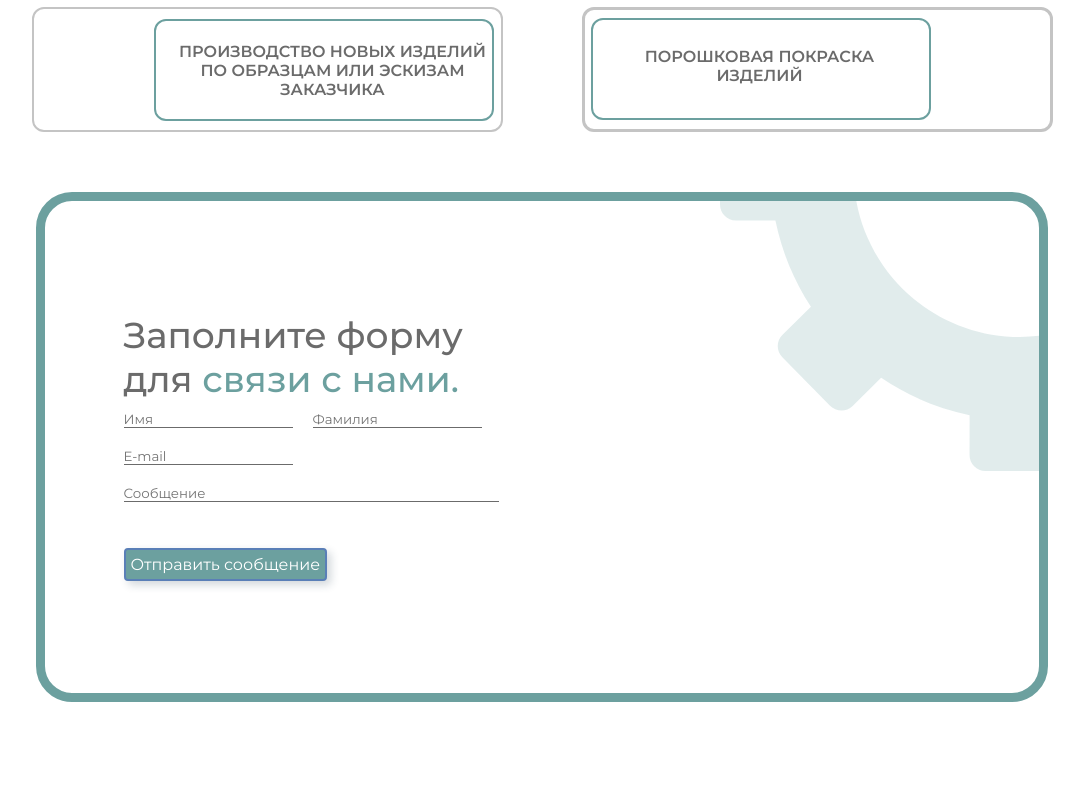
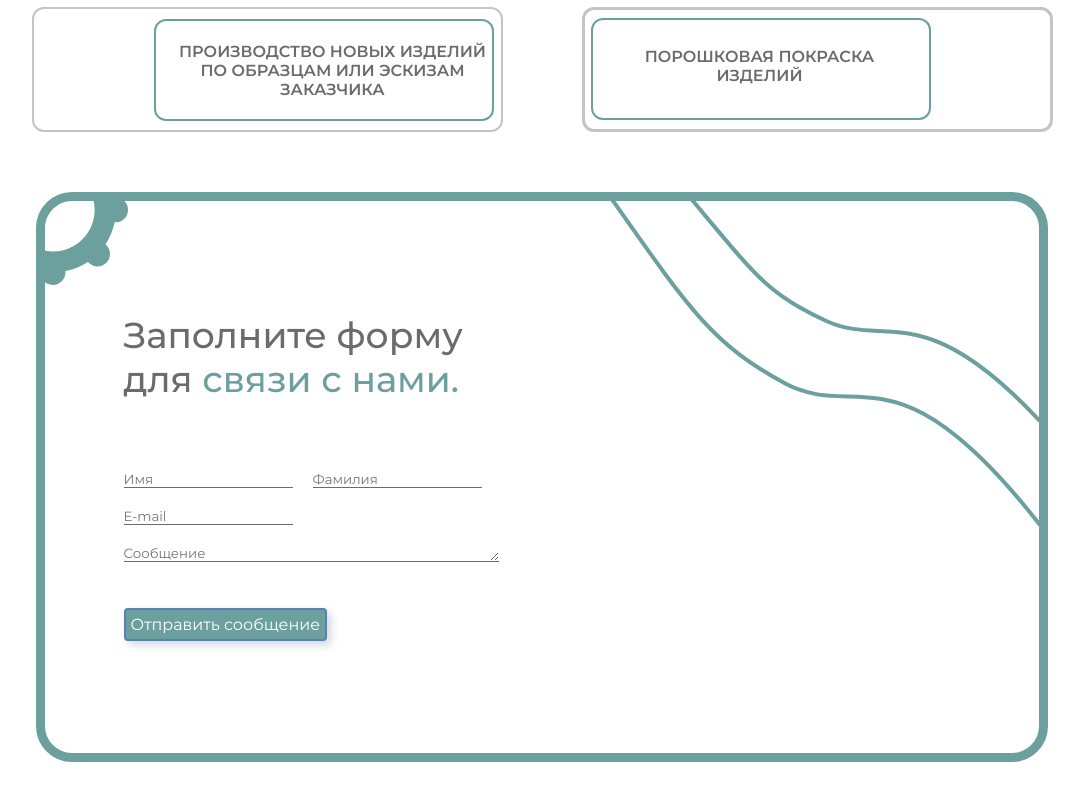
Before and after one commit to Siskinbird/vue-metaform, a Vue app: page /#/ in a window 1280 px wide. Shown: the part 1589-2389 px from the top of the page, without its empty margins (98-1182 px from the left). Before the commit the page ends 2351 px from the top, so only its background shows below. Built offline with nearby package versions, Linux system fonts and the light colour scheme.

Commit message:
add: zoom-in animation

```diff
--- a/src/components/FeedbackForm.vue
+++ b/src/components/FeedbackForm.vue
@@ -1,6 +1,6 @@
 <template>
     <section class="feedback container">
-        <div class="feedback__body">
+        <div class="feedback__body" data-aos="zoom-in" data-aos-duration="1000">
             <div class="form__main">
                 <div class="form__title">
                     <h2>Заполните форму для <span>связи с нами.</span></h2>
@@ -35,6 +35,7 @@
 
 <style scoped lang="scss">
     .feedback__body {
+        background:  url('../assets/background/shesternya.svg') -67px -66px no-repeat;
         display: flex;
         flex-direction: row;
         justify-content: space-between;
@@ -45,11 +46,12 @@
         border-radius: 36px;
     }
     .form__background {
-        background:  url('../assets/background/shest.svg') 110px -330px no-repeat;
+        background:  url('../assets/background/form__background.svg') -1px -5px no-repeat;
         width: 429px;
         height: 327px;
     }
     .form__main {
+
         max-width: 440px;
         padding: 16px;
         height: auto;
@@ -64,6 +66,9 @@
             }
         }
     }
+    form {
+        margin-top: 60px;
+    }
     input {
         margin: 10px 0 10px 0;
         border: none;
@@ -75,7 +80,7 @@
         margin-left: 20px;
     }
     textarea {
-        resize: none;
+        resize: vertical;
         margin: 10px 0 10px 0;
         border: none;
         border-bottom: 1px solid #6b6b6b;
```
Also changed, not shown: src/assets/background/shest.svg, src/assets/background/shesternya.svg (added).
